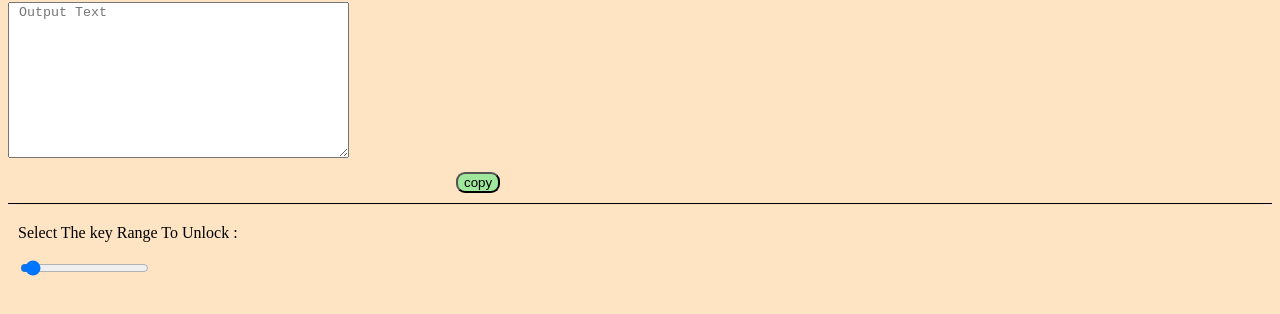
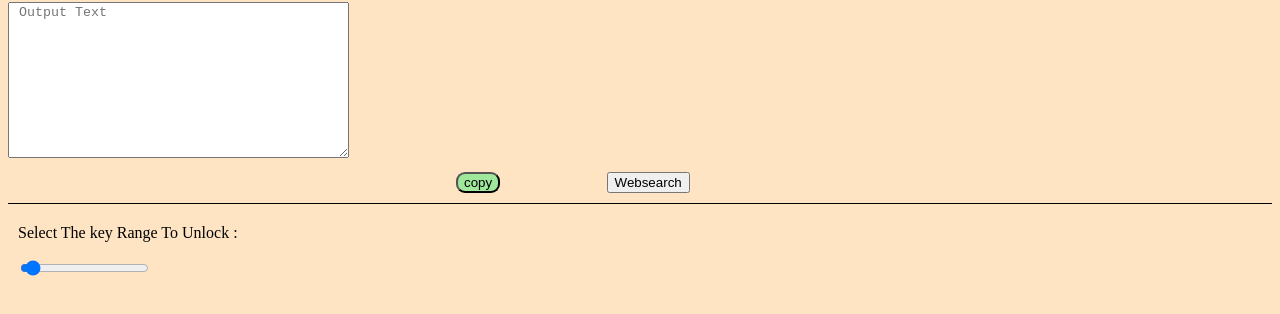
Before and after one commit to SHOCKff/SHEILD, a plain HTML site: page index.html in a window 1280 px wide. Shown: the part 412-726 px from the top of the page. Drawn offline with Linux system fonts and the light colour scheme.

Commit message:
Update index.html

```diff
--- a/index.html
+++ b/index.html
@@ -21,6 +21,7 @@
       <textarea placeholder=" Output Text" name="textareas" id="textbox2" cols="40" rows="10"></textarea>
       <br>
       <button id="copy_button" class="user-select">copy</button>
+      <button id="web_button" class="user-select">Websearch</button>
       </div>
 
       <div id="key" class="user-select">
```
